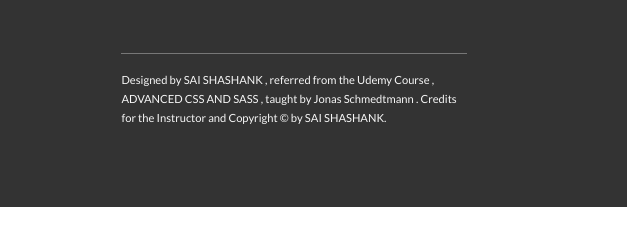
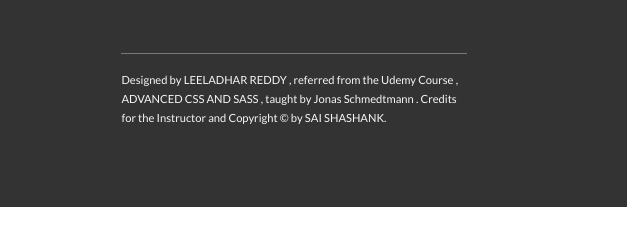
Before and after one commit to Leeladhar198/Natours, a website: page index.html in a window 1280 px wide. Shown: the part 4814-5042 px from the top of the page, 629-1269 px from the left. Drawn offline with Linux system fonts and the light colour scheme.

Commit message:
Update index.html

```diff
--- a/index.html
+++ b/index.html
@@ -390,7 +390,7 @@
             </div>
             <div class="col-1-of-2">
                 <p class="footer__copyright">
-                    Designed by <a href="#" class="footer__link"> Sai Shashank </a> , referred from the Udemy Course ,
+                    Designed by <a href="#" class="footer__link"> Leeladhar Reddy </a> , referred from the Udemy Course ,
                     <a href="#" class="footer__link">
                     Advanced CSS and SASS </a> , taught by Jonas Schmedtmann .
                     Credits for the Instructor and Copyright &copy; by <a href="#" class="footer__link">Sai Shashank</a>.
```
